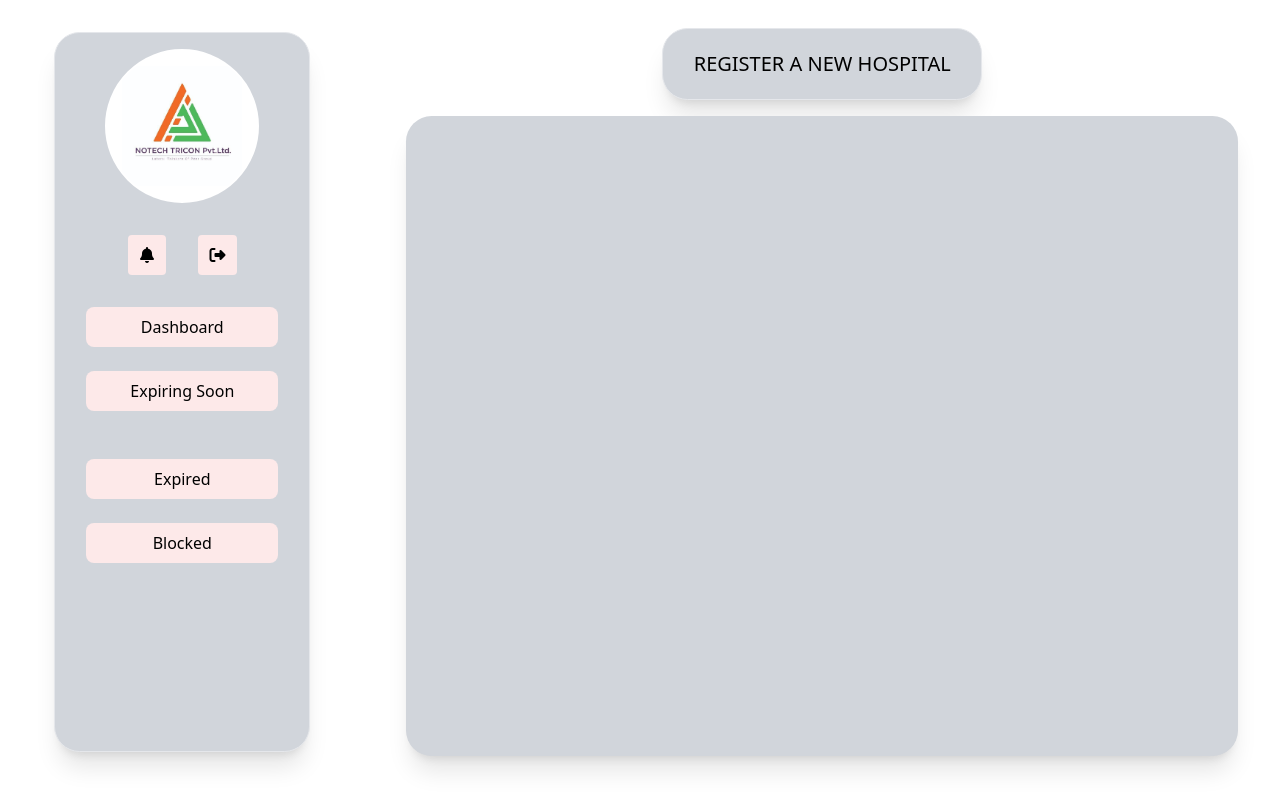
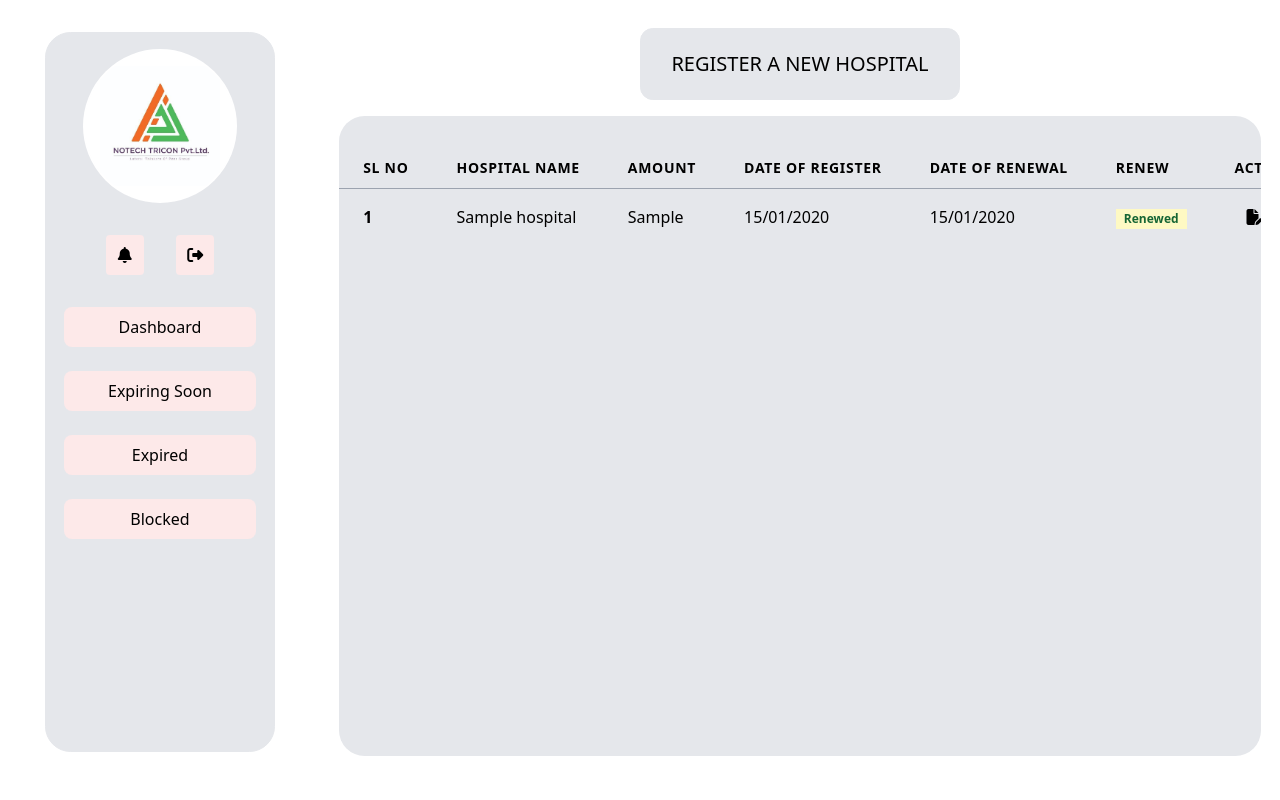
Before and after one commit to CindaSibichan/Dental-App, a Django app: page /dashboard/ in a window 1280 px wide. Run offline with Django 5.2, Linux system fonts and the light colour scheme; tables that the repository leaves empty hold one stand-in row (values such as "Sample post"); some libraries are stand-ins or nearby versions.

Commit message:
register hospital

```diff
--- a/myapp/admin.py
+++ b/myapp/admin.py
@@ -1,3 +1,5 @@
 from django.contrib import admin
+from . models import *
 
 # Register your models here.
+admin.site.register(Hospital)
--- a/myapp/forms.py
+++ b/myapp/forms.py
@@ -34,3 +34,18 @@ class LoginForm(forms.Form):
             raise ValidationError('Invalid username or password.')
 
         return cleaned_data
+
+
+class HospitalForm(forms.ModelForm):
+    class Meta:
+        model = Hospital
+        fields = [ 'name' , 'phone' ,'email' ,'subscript' , 'no_of_days' ,'amount','registration_date' ]
+        widgets = {
+            'name' : forms.TextInput(attrs={'class':'form-control block w-[60vw] sm:w-[35vw] h-[6vh] py-1 lg:py-1 pl-4 placeholder-gray-500 border border-gray-300 rounded text-gray-900 focus:outline-none focus:ring-indigo-500 focus:border-indigo-500 text-xs lg:text-sm  '}),
+            'phone':forms.TextInput(attrs={'class':'form-control block w-[60vw] sm:w-[35vw] h-[6vh] py-1 lg:py-1 pl-4 placeholder-gray-500 border border-gray-300 rounded text-gray-900 focus:outline-none focus:ring-indigo-500 focus:border-indigo-500 text-xs lg:text-sm  '}),
+            'email':forms.EmailInput(attrs={'class':'form-control block w-[60vw] sm:w-[35vw] h-[6vh] py-1 lg:py-1 pl-4 placeholder-gray-500 border border-gray-300 rounded text-gray-900 focus:outline-none focus:ring-indigo-500 focus:border-indigo-500 text-xs lg:text-sm  '}),
+            'subscript':forms.Select(attrs={ 'class':'form-control block w-[60vw] sm:w-[35vw] h-[6vh] py-1 lg:py-1 pl-4 placeholder-gray-500 border border-gray-300 rounded text-gray-900 focus:outline-none focus:ring-indigo-500 focus:border-indigo-500 text-xs lg:text-sm '}),
+            'no_of_days':forms.NumberInput(attrs={'class':'form-control block w-[60vw] sm:w-[35vw] h-[6vh] py-1 lg:py-1 pl-4 placeholder-gray-500 border border-gray-300 rounded text-gray-900 focus:outline-none focus:ring-indigo-500 focus:border-indigo-500 text-xs lg:text-sm  '}),
+            'amount':forms.NumberInput(attrs={ 'class':'form-control block w-[60vw] sm:w-[35vw] h-[6vh] py-1 lg:py-1 pl-4 placeholder-gray-500 border border-gray-300 rounded text-gray-900 focus:outline-none focus:ring-indigo-500 focus:border-indigo-500 text-xs lg:text-sm  '}),
+            'registration_date':forms.DateInput(attrs={  'class':'form-control block w-[60vw] sm:w-[35vw] h-[6vh] py-1 lg:py-1 pl-4 placeholder-gray-500 border border-gray-300 rounded text-gray-900 focus:outline-none focus:ring-indigo-500 focus:border-indigo-500 text-xs lg:text-sm ','type':'date'}),
+}
--- a/myapp/templates/index.html
+++ b/myapp/templates/index.html
@@ -5,6 +5,8 @@
     <meta charset="UTF-8">
     <meta name="viewport" content="width=device-width, initial-scale=1.0">
     <link rel="stylesheet" href="{% static 'css/style.css' %}">
+    <!-- Daisyui -->
+    <!-- <link href="https://cdn.jsdelivr.net/npm/daisyui@4.12.2/dist/full.min.css" rel="stylesheet" type="text/css" /> -->
     <!-- Font Awesome cdn -->
     <link rel="stylesheet" href="https://cdnjs.cloudflare.com/ajax/libs/font-awesome/6.5.1/css/all.min.css" integrity="sha512-DTOQO9RWCH3ppGqcWaEA1BIZOC6xxalwEsw9c2QQeAIftl+Vegovlnee1c9QX4TctnWMn13TZye+giMm8e2LwA==" crossorigin="anonymous" referrerpolicy="no-referrer" />
     <script src="https://cdn.tailwindcss.com"></script>
@@ -18,23 +20,23 @@
 
                 <!-- logo -->
     <div class="sidediv w-full lg:w-[30vw] flex  justify-center items-center py-8 ">
-    <div class="sidebar  w-[80vw] h-[70vh] lg:w-[20vw] lg:h-[90vh] bg-gray-300 border rounded-[2vw] shadow-xl  flex flex-col gap-8 justify-evently items-center ">
-        <div class="imagediv w-[12vw] h-[12vw] flex justify-center items-center overflow-hidden bg-white rounded-full mt-4  border-2 border-white">
+    <div class="sidebar w-[80vw] h-[70vh] lg:w-[18vw] lg:h-[90vh] bg-gray-200 border rounded-[2vw]  flex flex-col gap-8 justify-evently items-center ">
+        <div class="imagediv w-[19vw] h-[19vw] lg:w-[12vw] lg:h-[12vw] flex justify-center items-center overflow-hidden bg-white rounded-full mt-4  border-2 border-white">
             <img id="profile-image" src="{% static 'images/notech-logo2.jpg' %}" alt="" class="w-[80%] ">
         </div>
 
         <!-- Buttons -->
          <div class="buttonsdiv flex gap-8">
-          <button id="noti-open-model" class="bg-[#fde9e9] w-[6vw] lg:w-[3vw] h-[5vh] rounded hover:bg-white"><a href="#"><i class="fa-solid fa-bell"></i></a></button>
-          <button class="bg-[#fde9e9] w-[6vw] lg:w-[3vw] h-[5vh] rounded hover:bg-white"><a href="#"><i class="fa-solid fa-right-from-bracket"></i></a></button>
+          <button id="noti-open-model" class="bg-[#fde9e9] w-[12vw] lg:w-[3vw] h-[5vh] rounded hover:bg-white"><i class="fa-solid fa-bell"></i></button>
+          <button class="bg-[#fde9e9] w-[12vw] lg:w-[3vw] h-[5vh] rounded hover:bg-white"><a href="{% url 'logout' %}"><i class="fa-solid fa-right-from-bracket"></i></a></button>
 
          </div>
 
          <!-- main buttons -->
 
-         <div class="mainbutton  flex flex-col gap-6">
-            <button class="bg-[#fde9e9] w-[25vw] lg:w-[15vw] h-[5vh] rounded-lg hover:bg-white"><a href="#">Dashboard</a></button>
-            <button class="bg-[#fde9e9] lg:w-[15vw] h-[5vh] rounded-lg hover:bg-white"><a href="#">Expiring Soon</button>
+         <div class="mainbutton  flex flex-col gap-6  ">
+            <button class="bg-[#fde9e9] lg:w-[15vw] h-[5vh] rounded-lg hover:bg-white"><a href="#">Dashboard</a></button>
+            <button class="bg-[#fde9e9]  lg:w-[15vw] h-[5vh] rounded-lg hover:bg-white"><a href="#">Expiring Soon</a></button>
              <button class="bg-[#fde9e9] lg:w-[15vw] h-[5vh] rounded-lg hover:bg-white"><a href="#">Expired</a></button>
              <button class="bg-[#fde9e9] lg:w-[15vw] h-[5vh] rounded-lg hover:bg-white"><a href="#">Blocked</a></button>
 
@@ -42,6 +44,106 @@
 
     </div>
 </div>
+
+<div class="maintablediv w-full lg:w-[75vw]    flex flex-col justify-center items-center px-10 gap-4">
+    <div class="registerdiv w-[50vw] h-[9vh] lg:h-[9vh] lg:w-[25vw] bg-gray-200 flex justify-center items-center  border rounded-[1vw]">
+        <button id="openmodal"><h1 class="font-medium text-sm lg:text-xl">REGISTER A NEW HOSPITAL</h1></button>
+
+    </div>
+
+    <!-- Register modal -->
+
+
+      <div id="modal" class="fixed inset-0 flex justify-center items-center z-50 bg-gray-900 bg-opacity-50 hidden">
+         <div class="bg-white rounded shadow-xl  p-8 w-[40vw] h-[80vh]">
+             <div class="flex justify-end">
+                <button id="closeModalBtn" class="focus:outline-none">
+                  <svg xmlns="http://www.w3.org/2000/svg" class="h-6 w-6 text-gray-700 hover:text-gray-900" fill="none" viewBox="0 0 24 24" stroke="currentColor">
+                         <path stroke-linecap="round" stroke-linejoin="round" stroke-width="2" d="M6 18L18 6M6 6l12 12" />
+                            </svg>
+                                </button>
+                            </div>
+
+                            <div class="w-full flex  pb-6">
+                                 <h1 class="text-2xl">Register New Hospital</h1>
+                    </div>
+                   <div class="h-[1px] p-0 w-full bg-gray-300"></div>
+                   <form  id="hospitalmodal" class="text-black h-full w-full  sm:w-[35vw] flex flex-col  items-center py-5 gap-8" action=""   method="POST" enctype="multipart/form-data">
+                    {% csrf_token %}
+
+
+
+                        <div class="child1 flex flex-col w-full justify-center items-start ">
+                            <div class="flex flex-col w-3/4">
+                                <label class=" font-medium text-left">Hospital Name</label>
+                             {{ form.name }}
+                            </div>
+                            <div class="flex flex-col w-3/4">
+                                <label  class=" font-medium text-left">Phone Number</label>
+                             {{ form.phone }}
+
+                            </div>
+                            <div class="flex flex-col w-3/4">
+                                <label class=" text-left font-medium">Email</label>
+                                {{ form.email }}
+                            </div>
+                            <div class="flex flex-col w-3/4">
+                                <label  class=" text-left font-medium">Subscription Type</label>
+                              {{ form.subscript }}
+                            </div>
+
+
+
+                            <div class="flex flex-col  w-3/4 hidden " id="days">
+                                <label  class=" text-left font-medium ">Number of Days</label>
+                                {{ form.no_of_days }}
+                            </div>
+                            <div class="flex flex-col w-3/4 hidden" id="amount">
+                                <label  class="text-left font-medium ">Amount </label>
+                                {{ form.amount }}
+
+                            </div>
+                            <div class="flex flex-col w-3/4 hidden" id="register_date">
+                                <label  class="text-left font-medium ">Registration Date</label>
+                               {{ form.registration_date }}
+
+                            </div>
+
+                        </div>
+
+                    <div class="w-full flex justify-start gap-4">
+                        <button type="button" id="buttonCancel" class="bg-gray-500 px-6 py-1 text-white rounded ">Cancel</button>
+                        <button type="submit" id="buttonSave" class="bg-blue-500 px-6 py-1 text-white rounded">submit</button>
+                    </div>
+                </form>
+                </div>
+            </div>
+
+
+          <!-- Notification modal -->
+          <div id="noti_modal" class="fixed inset-0 flex justify-center items-center z-50 bg-gray-900 bg-opacity-50 hidden">
+            <div class="bg-white rounded shadow-xl  p-8 w-[45vw] h-[40vh]">
+                <div class="flex justify-end">
+                   <button id="closeBtn" class="focus:outline-none">
+                     <svg xmlns="http://www.w3.org/2000/svg" class="h-6 w-6 text-gray-700 hover:text-gray-900" fill="none" viewBox="0 0 24 24" stroke="currentColor">
+                            <path stroke-linecap="round" stroke-linejoin="round" stroke-width="2" d="M6 18L18 6M6 6l12 12" />
+                               </svg>
+                                   </button>
+                               </div>
+                               <div class="heading">
+                                <h1 class="text-2xl font-medium">Notification</h1>
+                               </div>
+                               <div class="h-[1px] p-0 w-full bg-gray-300"></div>
+                               <div class="w-full flex  pb-6">
+                                   <h1>This is a Notification Message</h1>
+                       </div>
+                      <div class="h-[1px] p-0 w-full bg-gray-300"></div>
+
+                      <div class="mt-8 ">
+                        <button type="button" id="buttonClose" class="items-center justify-center  bg-gray-400 px-6 py-1 text-white rounded ">Close</button>
+                      </div>
+                </div>
+            </div>
 
 
 
@@ -51,105 +153,52 @@
 
 
 
-
-
-
-
-
-
-
-
-<div class="tablediv w-[75vw]    flex flex-col justify-center items-center px-10 gap-4">
-    <div class="registerdiv h-[9vh] w-[25vw] bg-gray-300 flex justify-center items-center shadow-xl border rounded-[2vw]">
-        <button id="openmodal"><h1 class="font-medium text-xl">REGISTER A NEW HOSPITAL</h1></button>
-
+     <!-- Table -->
+     <div class="tablediv w-full h-[90vh] lg:w-[72vw] lg:h-[80vh]  bg-gray-200 rounded-[2vw]">
+        <div class="overflow-x-auto overflow-y-auto mt-8">
+            {% if hospitals %}
+            <table class="table w-full divide-y divide-gray-400">
+                <!-- Table head -->
+                <thead>
+                    <tr>
+                        <th class="px-6 py-3 text-left text-sm leading-4 font-bold text-black whitespace-nowrap  uppercase tracking-wider">SL NO</th>
+                        <th class="px-6 py-3 text-left text-sm leading-4 font-bold text-black whitespace-nowrap  uppercase tracking-wider">HOSPITAL NAME</th>
+                        <th class="px-6 py-3 text-left text-sm leading-4 font-bold text-black   uppercase tracking-wider">AMOUNT</th>
+                        <th class="px-6 py-3 text-left text-sm leading-4 font-bold text-black  whitespace-nowrap uppercase tracking-wider">DATE OF REGISTER</th>
+                        <th class="px-6 py-3 text-left text-sm leading-4 font-bold text-black whitespace-nowrap  uppercase tracking-wider">DATE OF RENEWAL</th>
+                        <th class="px-6 py-3 text-left text-sm leading-4 font-bold text-black   uppercase tracking-wider">RENEW</th>
+                        <th class="px-6 py-3 text-left text-sm leading-4 font-bold text-black   uppercase tracking-wider">ACTION
+                </thead>
+                <!-- Table body -->
+                <tbody class=" divide-y divide-gray-400">
+                    {% for hospital in hospitals %}
+                    <tr>
+                        <td class="px-6 py-4 whitespace-nowrap font-bold">{{ forloop.counter }}</td>
+                        <td class="px-6 py-4 whitespace-nowrap">{{ hospital.name }}</td>
+                        <td class="px-6 py-4 whitespace-nowrap">{{ hospital.amount }}</td>
+                        <td class="px-6 py-4 whitespace-nowrap">{{ hospital.registration_date|date:"d/m/Y" }}</td>
+                        <td class="px-6 py-4 whitespace-nowrap">{{ hospital.renewal_date|date:"d/m/Y" }}</td>
+                        <td class="px-6 py-4 whitespace-nowrap">
+                            {% if hospital.is_renew %}
+                            <span class="px-2 inline-flex text-xs leading-5 font-semibold  bg-yellow-100 text-green-800">Renewed</span>
+                            {% else %}
+                            <span class="px-2 inline-flex text-xs leading-5 font-semibold  bg-green-100 text-yellow-800">Pending</span>
+                            {% endif %}
+                        </td>
+                        <td class="px-6 py-4 whitespace-nowrap">
+                            <button type="button" > <i class="fa-solid fa-file-pen ms-3"></i></button>
+                            <button type="button" ><a href="{% url 'delete' hospital.pk %}"> <i class="fa-solid fa-trash ms-2"></i></a></button>
+                        </td>
+                    </tr>
+                    {% endfor %}
+                </tbody>
+            </table>
+            {% else %}
+            <p class="text-center mt-4">No hospitals found.</p>
+            {% endif %}
+        </div>
     </div>
 
-    <!-- Register modal -->
-
-    <!-- <form  id="" class="text-black h-full w-full hidden sm:w-[60vw] flex flex-col  items-center py-5 gap-8" action=""   method="POST" enctype="multipart/form-data">
-        {% csrf_token %} -->
-      <div id="modal" class="fixed inset-0 flex justify-center items-center z-50 bg-gray-900 bg-opacity-50 hidden">
-         <div class="bg-white rounded shadow-xl  p-8 w-[40vw] h-[70vh]">
-             <div class="flex justify-end">
-                <button id="closeModalBtn" class="focus:outline-none">
-                  <svg xmlns="http://www.w3.org/2000/svg" class="h-6 w-6 text-gray-700 hover:text-gray-900" fill="none" viewBox="0 0 24 24" stroke="currentColor">
-                         <path stroke-linecap="round" stroke-linejoin="round" stroke-width="2" d="M6 18L18 6M6 6l12 12" />
-                            </svg>
-                                </button>
-                            </div>
-
-                            <div class="w-full flex justify-center pb-6">
-                                <div class="imagediv w-[9vw] h-[9vw] flex justify-center items-center rounded-full  bg-gray-200 border-2 border-[#059D91] overflow-hidden">
-
-                                    <img id="profile_image" src="" alt="" class="w-[65%]">
-
-                            </div>
-                    </div>
-
-
-                            <div class="inputdiv  flex flex-row justify-evenly items-center gap-5">
-
-                            <div class="child1 flex flex-col w-[50vw] items-start px-10 ">
-                            <div class="flex flex-col w-3/4">
-                                <label class="text-[#059D91] font-bold text-left">Name:</label>
-                                <p class="mt-2">{{ form.name }}</p>
-                            </div>
-                            <div class="flex flex-col w-3/4">
-                                <label  class="text-[#059D91] font-bold text-left">Designation:</label>
-                                <p class="mt-2">{{ form.designation }}</p>
-
-                            </div>
-                            <div class="flex flex-col w-3/4">
-                                <label class="text-[#059D91] text-left font-bold">Phone:</label>
-                                <p class="mt-2">{{ form.phone }}</p>
-                            </div>
-                            <div class="flex flex-col w-3/4">
-                                <label  class="text-[#059D91] text-left font-bold">Chapter:</label>
-                                <p class="mt-2">{{ form.chapter }}</p>
-                            </div>
-
-                        </div>
-                        <div class="child2 flex flex-col w-[50vw]  items-end  mb-4 ">
-                            <div class="flex flex-col  w-3/4">
-                                <label  class="text-[#059D91] text-left font-bold">ID:</label>
-                                <p   class="mt-2 " >{{ form.unique_id }}</p>
-                            </div>
-                            <div class="flex flex-col w-3/4">
-                                <label  class="text-[#059D91] text-left font-bold"></label>
-                                <p class="mt-2 ">{{ form.validity_date }}</p>
-
-                            </div>
-                            <div class="flex flex-col w-3/4">
-                                <label  class="text-[#059D91] text-left font-bold">Registration Date:</label>
-                                <p class="mt-2 ">{{ form.registration_date }}</p>
-
-                            </div>
-                            <div class="flex flex-col w-3/4">
-                                <label  class="text-[#059D91] text-left font-bold">District:</label>
-                                <p class="mt-2">{{ form.district }}</p>
-
-                            </div>
-                        </div>
-                    </div>
-                    <div class="text-center">
-                        <button type="submit" id="buttonSave" class="items-center justify-center  bg-[#059D91] px-6 py-1 text-white rounded-full ">Save</button>
-                    </div>
-                </div>
-            </div>
-    <!-- </form> -->
-
-    <!-- Notification Modal -->
-
-
-
-
-
-    <div class="table w-[65vw] h-[80vh] shadow-xl bg-gray-300 rounded-[2vw]">
-
-
-
-    </div>
 
 
 </div>
@@ -157,6 +206,6 @@
 </div>
 
   <script src="{% static 'js/register_modal.js' %}"></script>
-
+    <script src="{% static 'js/noti_modal.js' %}"></script>
 </body>
 </html>
--- a/myapp/urls.py
+++ b/myapp/urls.py
@@ -4,6 +4,8 @@ from . import views
 urlpatterns = [
     path('',views.LoginPageView.as_view(), name = "login"),
     path('dashboard/',views.dashboard , name='dashboard'),
+    path('delete/<int:pk>/',views.delete_hospital , name="delete"),
+    path('logout/',views.logout, name="logout"),
 
 
 
--- a/myapp/views.py
+++ b/myapp/views.py
@@ -1,7 +1,8 @@
-from django.shortcuts import render
+from django.shortcuts import render , redirect
 from django.contrib.auth import authenticate, login
 from django.http import JsonResponse
 from django.views import View
+from django.contrib import auth
 from . forms import *
 # Create your views here.
 
@@ -25,4 +26,33 @@ class LoginPageView(View):
 
 
 def dashboard(request):
-    return render(request , 'index.html' )
+    hospitals = Hospital.objects.all()
+    if request.method == 'POST':
+        form = HospitalForm(request.POST, request.FILES)
+        if form.is_valid():
+            form.save()
+            return redirect('dashboard')
+        else:
+
+            return render(request, 'index.html', {'hospitals': hospitals, 'form': form})
+    else:
+
+        form = HospitalForm()
+
+    return render(request, 'index.html', {'hospitals': hospitals, 'form': form})
+
+
+def delete_hospital(request, pk):
+    doctor = Hospital.objects.get(id=pk)
+    doctor.delete()
+    return redirect("dashboard")
+
+
+
+
+
+
+
+def logout(request):
+    auth.logout(request)
+    return redirect("login")
--- a/static/css/style.css
+++ b/static/css/style.css
@@ -42,3 +42,24 @@
   pointer-events: auto;
   transform: translateY(0);
 }
+
+/* Notification modal */
+
+#noti_modal {
+  position: fixed;
+  inset: 0;
+  display: flex;
+  justify-content: center;
+  align-items: flex-start; /* Start off-screen */
+  opacity: 0;
+  pointer-events: none; /* Prevent interactions while hidden */
+  transform: translateY(-100%);
+  transition: transform 0.5s ease, opacity 0.5s ease;
+}
+
+#noti_modal.active {
+  align-items: center; /* Move to the center of the screen */
+  opacity: 1;
+  pointer-events: auto;
+  transform: translateY(0);
+}
--- /dev/null
+++ b/static/js/noti_modal.js
@@ -0,0 +1,26 @@
+// Notification modal
+document.addEventListener('DOMContentLoaded', () => {
+    const openModal = document.getElementById('noti-open-model');
+    const closeModal = document.getElementById('closeBtn');
+    const modalNoti = document.getElementById('noti_modal');
+    const buttonClose = document.getElementById('buttonClose');
+
+    openModal.addEventListener('click', () => {
+        modalNoti.classList.add('active');
+    });
+
+    closeModal.addEventListener('click', () => {
+        modalNoti.classList.remove('active');
+
+    });
+    buttonClose.addEventListener('click', () => {
+        modalNoti.classList.remove('active');
+    });
+
+    // Optional: Close the modal when clicking outside of it
+    window.addEventListener('click', (e) => {
+        if (e.target == modalNoti) {
+            modal.classList.remove('active');
+        }
+    });
+});
--- a/static/js/register_modal.js
+++ b/static/js/register_modal.js
@@ -1,7 +1,34 @@
-document.addEventListener('DOMContentLoaded', () => {
+// document.addEventListener('DOMContentLoaded', () => {
+//     const openModalBtn = document.getElementById('openmodal');
+//     const closeModalBtn = document.getElementById('closeModalBtn');
+//     const modal = document.getElementById('modal');
+
+//     openModalBtn.addEventListener('click', () => {
+//         modal.classList.add('active');
+//     });
+
+//     closeModalBtn.addEventListener('click', () => {
+//         modal.classList.remove('active');
+//     });
+
+
+//     window.addEventListener('click', (e) => {
+//         if (e.target == modal) {
+//             modal.classList.remove('active');
+//         }
+//     });
+// });
+
+
+    document.addEventListener('DOMContentLoaded', (event) => {
+        const modal = document.getElementById('modal');
         const openModalBtn = document.getElementById('openmodal');
         const closeModalBtn = document.getElementById('closeModalBtn');
-    const modal = document.getElementById('modal');
+        const subscriptField = document.getElementById('id_subscript');
+        const daysField = document.getElementById('days');
+        const amountField = document.getElementById('amount');
+        const registrationDateField = document.getElementById('register_date');
+        const buttonCancel = document.getElementById('buttonCancel');
 
         openModalBtn.addEventListener('click', () => {
             modal.classList.add('active');
@@ -11,13 +38,24 @@ document.addEventListener('DOMContentLoaded', () => {
             modal.classList.remove('active');
         });
 
-    // Optional: Close the modal when clicking outside of it
-    window.addEventListener('click', (e) => {
-        if (e.target == modal) {
+        buttonCancel.addEventListener('click', () => {
             modal.classList.remove('active');
+        });
+
+        subscriptField.addEventListener('change', (event) => {
+            const value = event.target.value;
+
+            // Hide all fields initially
+            daysField.classList.add('hidden');
+            amountField.classList.add('hidden');
+            registrationDateField.classList.add('hidden');
+
+            // Show fields based on the selected subscription type
+            if (value === 'Temporary') {
+                daysField.classList.remove('hidden');
+            } else if (value === 'Permanent') {
+                amountField.classList.remove('hidden');
+                registrationDateField.classList.remove('hidden');
             }
         });
     });
-
-
-// Notification modal
```
Also changed, not shown: myapp/models.py (+36 -0 lines), myapp/templates/authorization/login.html (+5 -3 lines), myapp/migrations/0001_initial.py (added), myapp/migrations/0002_alter_hospital_renewal_date.py (added), myapp/migrations/0003_hospital_is_renew.py (added), myapp/migrations/0004_alter_hospital_amount_alter_hospital_no_of_days_and_more.py (added), myapp/migrations/0005_alter_hospital_amount_alter_hospital_no_of_days.py (added). Lines whose indentation alone changed are shown as unchanged.
